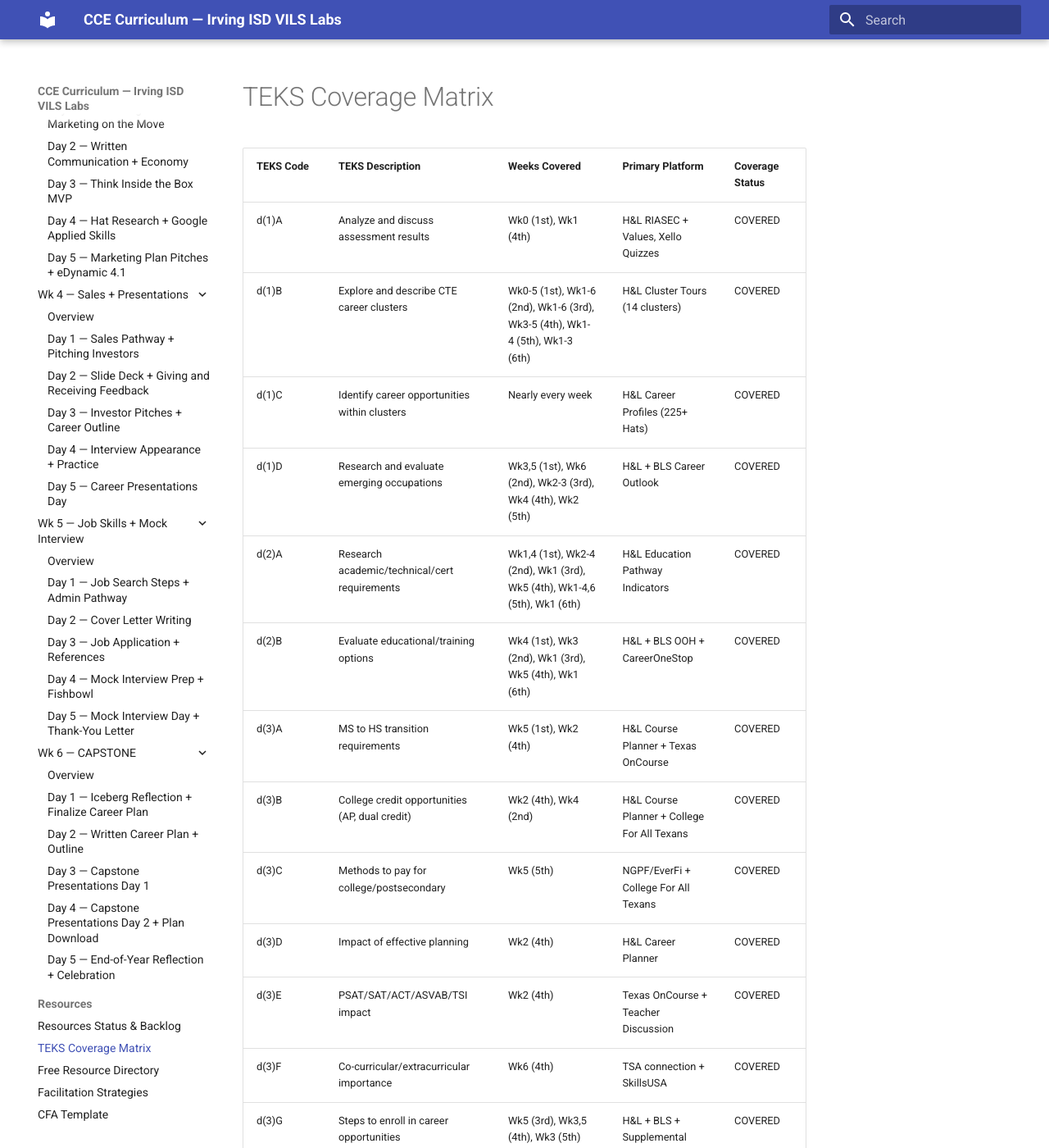
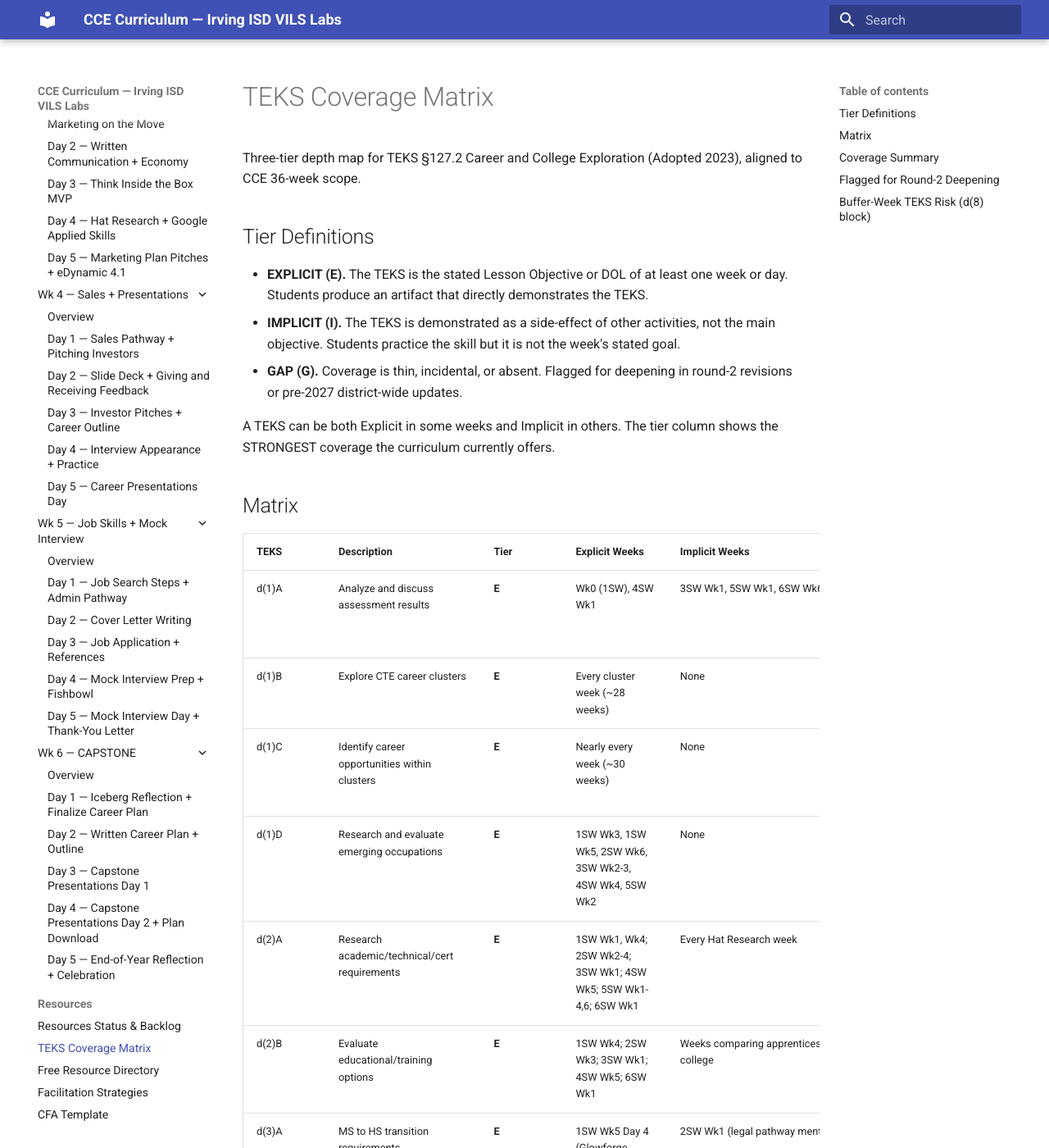
Before and after one commit to elbrielle/cce-curriculum, an MkDocs documentation site: the page built from docs/resources/teks-coverage-matrix.md, in a window 1280 px wide and 1400 px high. Shown: the whole window at 82% size. Built offline with MkDocs 1.6.1 and Material for MkDocs 9.7.7, drawn with Linux system fonts in a browser that asks for light colours; the version menu is left out; some of the changed text lies outside the part shown.

Commit message:
A5: upgrade TEKS coverage matrix from binary to three-tier depth map
- New tier system: Explicit (E) / Implicit (I) / Gap (G). Each TEKS now shows
  explicit weeks (stated objective/DOL), implicit weeks (side-effect coverage),
  and depth notes explaining coverage quality.
- Coverage summary: 33/37 codes Explicit (89%), 4 codes Implicit only
  (d(3)D, d(3)F, d(4)D, d(4)E), 0 hard gaps.
- Round-2 deepening candidates flagged with specific remediation suggestions:
  - d(3)D impact of effective planning: metacognition missing, add 10-min
    framing in 4SW Wk1 or 6SW Wk6
  - d(3)F co-curricular importance: never explicit focus; add admonition to
    4SW Wk1 Day 4 or rewrite 4SW Wk6 Day 3 exit ticket
  - d(4)E community service: single mention; cross-link to Wk0 Building Blocks
- Buffer-week risk called out for d(8)(A)/(B)/(C): all three TEKS depend on
  weeks currently framed as flex/buffer (4SW Wk1, 6SW Wk6). Mitigation
  options listed.

Co-Authored-By: Claude Opus 4.6 <noreply@anthropic.com>

```diff
--- a/docs/resources/teks-coverage-matrix.md
+++ b/docs/resources/teks-coverage-matrix.md
@@ -1,40 +1,70 @@
 # TEKS Coverage Matrix
 
-| TEKS Code | TEKS Description | Weeks Covered | Primary Platform | Coverage Status |
-| --- | --- | --- | --- | --- |
-| d(1)A | Analyze and discuss assessment results | Wk0 (1st), Wk1 (4th) | H&L RIASEC + Values, Xello Quizzes | COVERED |
-| d(1)B | Explore and describe CTE career clusters | Wk0-5 (1st), Wk1-6 (2nd), Wk1-6 (3rd), Wk3-5 (4th), Wk1-4 (5th), Wk1-3 (6th) | H&L Cluster Tours (14 clusters) | COVERED |
-| d(1)C | Identify career opportunities within clusters | Nearly every week | H&L Career Profiles (225+ Hats) | COVERED |
-| d(1)D | Research and evaluate emerging occupations | Wk3,5 (1st), Wk6 (2nd), Wk2-3 (3rd), Wk4 (4th), Wk2 (5th) | H&L + BLS Career Outlook | COVERED |
-| d(2)A | Research academic/technical/cert requirements | Wk1,4 (1st), Wk2-4 (2nd), Wk1 (3rd), Wk5 (4th), Wk1-4,6 (5th), Wk1 (6th) | H&L Education Pathway Indicators | COVERED |
-| d(2)B | Evaluate educational/training options | Wk4 (1st), Wk3 (2nd), Wk1 (3rd), Wk5 (4th), Wk1 (6th) | H&L + BLS OOH + CareerOneStop | COVERED |
-| d(3)A | MS to HS transition requirements | Wk5 (1st), Wk2 (4th) | H&L Course Planner + Texas OnCourse | COVERED |
-| d(3)B | College credit opportunities (AP, dual credit) | Wk2 (4th), Wk4 (2nd) | H&L Course Planner + College For All Texans | COVERED |
-| d(3)C | Methods to pay for college/postsecondary | Wk5 (5th) | NGPF/EverFi + College For All Texans | COVERED |
-| d(3)D | Impact of effective planning | Wk2 (4th) | H&L Career Planner | COVERED |
-| d(3)E | PSAT/SAT/ACT/ASVAB/TSI impact | Wk2 (4th) | Texas OnCourse + Teacher Discussion | COVERED |
-| d(3)F | Co-curricular/extracurricular importance | Wk6 (4th) | TSA connection + SkillsUSA | COVERED |
-| d(3)G | Steps to enroll in career opportunities | Wk5 (3rd), Wk3,5 (4th), Wk3 (5th) | H&L + BLS + Supplemental | COVERED |
-| d(3)H | Professional associations | Wk1 (2nd), Wk3,6 (4th - 5th) | H&L + Supplemental research | COVERED |
-| d(3)I | Entrepreneurship | Wk1 (2nd), Wk4-6 (3rd), Wk6 (5th), Wk3 (6th) | H&L + BizKids + JA | COVERED |
-| d(4)A | Time management and goal-setting | Wk5 (2nd), Wk3 (4th) | H&L PowerSkills + eDynamic 2.2 | COVERED |
-| d(4)B | Transferable skills | Wk3-4 (1st), Wk5 (2nd), Wk6 (4th), Wk4 (6th) | H&L PowerSkills | COVERED |
-| d(4)C | Oral professional presentations | Wk4,6 (6th) | Student presentations | COVERED |
-| d(4)D | Apply core academic skills | Embedded throughout | All platforms | COVERED |
-| d(4)E | Community service and volunteerism | Wk1 (6th) | Education cluster + Supplemental | COVERED |
-| d(4)F | Work ethic, integrity, dedication, perseverance | Wk5 (1st), Wk2 (2nd), Wk5 (2nd), Wk6 (3rd), Wk6 (4th) | H&L PowerSkills + Scenarios | COVERED |
-| d(5)A | Analyze labor market trends | Wk2 (1st), Wk6 (2nd), Wk4 (4th), Wk4-6 (5th) | H&L Localized Data + BLS | COVERED |
-| d(5)B | Classify high-skill/wage/demand occupations | Wk4 (2nd), Wk4 (4th), Wk3-4 (5th) | H&L + BLS OOH | COVERED |
-| d(5)C | Effects of changing trends on career choices | Wk3 (3rd), Wk3 (6th) | H&L + Supplemental | COVERED |
-| d(5)D | Prepare a personal budget | Wk6 (3rd), Wk5 (5th) | H&L MoneySkills + NGPF/EverFi | COVERED |
-| d(5)E | Compare salaries of 3+ careers | Wk2 (1st), Wk3 (2nd), Wk4 (3rd), Wk5 (4th), Wk1,5 (5th) | H&L Localized Salary Data | COVERED |
-| d(6)A | Steps of an effective job search | Wk2,5 (6th) | CareerOneStop + eDynamic 8.2 | COVERED |
-| d(6)B | Appropriate appearance for interview | Wk4-5 (6th) | Supplemental + Practice | COVERED |
-| d(6)C | Participate in a mock interview | Wk5 (6th) | Teacher-facilitated + CareerOneStop | COVERED |
-| d(7)A | Write a resume | Wk2 (6th) | Xello + CareerOneStop Resume Guide | COVERED |
-| d(7)B | Write business correspondence (cover letter, thank you) | Wk5 (6th) | Supplemental + eDynamic 8.2 | COVERED |
-| d(7)C | Complete sample job applications | Wk5 (6th) | CareerOneStop Practice Application | COVERED |
-| d(7)D | Protocol for selecting/using references | Wk5 (6th) | Supplemental + class discussion | COVERED |
-| d(8)A | Select a career pathway | Wk1 (4th), Wk6 (6th) | H&L Career Planner | COVERED |
-| d(8)B | Document HS courses and postsecondary requirements | Wk1-2 (4th), Wk6 (6th) | H&L District Course Planner | COVERED |
-| d(8)C | Write a plan for starting career | Wk2 (4th), Wk6 (6th) | H&L Downloadable Career Plan | COVERED |
+Three-tier depth map for TEKS §127.2 Career and College Exploration (Adopted 2023), aligned to CCE 36-week scope.
+
+## Tier Definitions
+
+- **EXPLICIT (E).** The TEKS is the stated Lesson Objective or DOL of at least one week or day. Students produce an artifact that directly demonstrates the TEKS.
+- **IMPLICIT (I).** The TEKS is demonstrated as a side-effect of other activities, not the main objective. Students practice the skill but it is not the week's stated goal.
+- **GAP (G).** Coverage is thin, incidental, or absent. Flagged for deepening in round-2 revisions or pre-2027 district-wide updates.
+
+A TEKS can be both Explicit in some weeks and Implicit in others. The tier column shows the STRONGEST coverage the curriculum currently offers.
+
+## Matrix
+
+| TEKS | Description | Tier | Explicit Weeks | Implicit Weeks | Depth Notes |
+|---|---|---|---|---|---|
+| d(1)A | Analyze and discuss assessment results | **E** | Wk0 (1SW), 4SW Wk1 | 3SW Wk1, 5SW Wk1, 6SW Wk6 | Wk0 is the seeding week; 4SW Wk1 is the explicit mid-year reconciliation |
+| d(1)B | Explore CTE career clusters | **E** | Every cluster week (~28 weeks) | None | H&L 14 clusters + Irving ISD 6 campuses |
+| d(1)C | Identify career opportunities within clusters | **E** | Nearly every week (~30 weeks) | None | Hat Research template is the primary evidence artifact |
+| d(1)D | Research and evaluate emerging occupations | **E** | 1SW Wk3, 1SW Wk5, 2SW Wk6, 3SW Wk2-3, 4SW Wk4, 5SW Wk2 | None | "Emerging" explicitly in the exit ticket and activity |
+| d(2)A | Research academic/technical/cert requirements | **E** | 1SW Wk1, Wk4; 2SW Wk2-4; 3SW Wk1; 4SW Wk5; 5SW Wk1-4,6; 6SW Wk1 | Every Hat Research week | Hat Research template demands education/cert citations |
+| d(2)B | Evaluate educational/training options | **E** | 1SW Wk4; 2SW Wk3; 3SW Wk1; 4SW Wk5; 6SW Wk1 | Weeks comparing apprenticeship vs. college | Typically paired with d(3)G |
+| d(3)A | MS to HS transition requirements | **E** | 1SW Wk5 Day 4 (Glowforge logo); 4SW Wk2 Day 4 | 2SW Wk1 (legal pathway mention) | Explicit artifact: Course Plan |
+| d(3)B | College credit opportunities (AP, dual credit) | **E** | 4SW Wk2 Day 3 | 2SW Wk4 (Medical Billing pathway) | Thin but specific. Consider deepening in 2027 if AP/dual credit landscape shifts |
+| d(3)C | Methods to pay for college/postsecondary | **E** | 5SW Wk5 Day 4 (FAFSA, scholarships, grants, work-study) | None | Single week covers this. Adequate for 7th grade; will be revisited in 8th-9th |
+| d(3)D | Impact of effective planning | **I** | 4SW Wk2 (implied in Career Plan building) | 2SW Wk5 SMART goals, 6SW Wk6 Capstone | **GAP candidate.** Not explicitly taught as impact of planning. Covered by artifact existence, not by explicit metacognition |
+| d(3)E | PSAT/SAT/ACT/ASVAB/TSI impact | **E** | 4SW Wk2 Day 1, 5SW Wk2 Day 2 | None | Two weeks, both with explicit content. Adequate; revisit in 2027 if test landscape changes |
+| d(3)F | Co-curricular/extracurricular importance | **I** | None | 4SW Wk6 Day 3 (SkillsUSA, TSA), 6SW Wk1 Day 4 (community service) | **GAP.** No week's explicit objective names co-curricular importance. Consider adding to 4SW Wk1 Career Plan as explicit support-system requirement |
+| d(3)G | Steps to enroll in career opportunities | **E** | 3SW Wk5 Day 3 (TDLR), 4SW Wk3 Day 2 (military/civilian pilot), Wk5 Day 2 (apprenticeship), 5SW Wk3 Day 2 (apprenticeship) | None | Strong coverage across multiple pathways |
+| d(3)H | Professional associations | **E** | 2SW Wk1 Day 5, 4SW Wk1 Day 4, 4SW Wk6 Day 3, 5SW Wk3 Day 2 | Every week citing SkillsUSA/HOSA/FCCLA/TSA/FBLA/FFA | H&L pathway → association mapping supports this |
+| d(3)I | Entrepreneurship | **E** | 2SW Wk1 Day 2 (implied); 3SW Wk4-6; 5SW Wk6; 6SW Wk3 | Every week mentioning small business | Strong explicit coverage in 3SW Wk6 full week |
+| d(4)A | Time management and goal-setting | **E** | 2SW Wk5 Day 3 (SMART goals), 4SW Wk3 Day 4-5 | Every capstone/deliverable week | |
+| d(4)B | Transferable skills | **E** | 1SW Wk3 Day 1, Wk4 Day 4; 2SW Wk5; 4SW Wk6 Day 2; 6SW Wk4 | Every Hat Research week | Explicit "transferable skills" language in multiple exit tickets |
+| d(4)C | Oral professional presentations | **E** | 6SW Wk4 Day 5, Wk6 Days 3-4 (Capstone) | 3SW Wk6 Day 4 pitch, 5SW Wk3 Day 4 Power Pitch | |
+| d(4)D | Apply core academic skills | **I** | None | Embedded in every week (math in budget, writing in reflections, reading in H&L) | By design implicit; not a gap. Reading/writing/math every week |
+| d(4)E | Community service and volunteerism | **I** | 6SW Wk1 Day 4 (named) | 2SW Wk1 legal service, 4SW Wk6 STEM programs | **GAP candidate.** One explicit mention. Consider deepening if teachers flag that students lack volunteer-connection language |
+| d(4)F | Work ethic, integrity, dedication, perseverance | **E** | 1SW Wk5 Day 3 (integrity), 2SW Wk2 Day 4, 2SW Wk5; 3SW Wk6 Day 4; 4SW Wk6 Days 1, 4 | None | Strong explicit coverage across all six blocks |
+| d(5)A | Analyze labor market trends | **E** | 1SW Wk2 Day 3; 2SW Wk6; 4SW Wk4; 5SW Wk4-6 | None | |
+| d(5)B | Classify high-skill/wage/demand occupations | **E** | 2SW Wk4 Day 2; 4SW Wk4 Day 2; 5SW Wk3 Day 3, Wk4 Day 3 | Every week citing BLS data | |
+| d(5)C | Effects of changing trends on career choices | **E** | 3SW Wk3 Day 4 (societal trends), 6SW Wk3 Day 2 (economy) | Every emerging-careers week | |
+| d(5)D | Prepare a personal budget | **E** | 3SW Wk6 Day 5, 5SW Wk5 (full week) | None | 5SW Wk5 is the anchor week |
+| d(5)E | Compare salaries of 3+ careers | **E** | 1SW Wk2 Day 3; 2SW Wk3 Day 2; 3SW Wk4 Day 2; 4SW Wk5 Day 3; 5SW Wk1 Day 2, Wk5 Days 3, 5 | None | |
+| d(6)A | Steps of an effective job search | **E** | 6SW Wk1 Day 3 (4-step version), Wk5 Day 1 (7-step version) | 3SW Wk5 Day 2 (mock interview prep) | Two versions in the workbook (4-step and 7-step); both taught |
+| d(6)B | Appropriate appearance for interview | **E** | 6SW Wk4 Day 4, Wk5 Day 3 | None | |
+| d(6)C | Participate in a mock interview | **E** | 6SW Wk5 Day 4 | 3SW Wk5 Day 2 (cosmetology mock interview) | |
+| d(7)A | Write a resume | **E** | 6SW Wk2 Days 2-3 | None | |
+| d(7)B | Write business correspondence (cover letter, thank you) | **E** | 6SW Wk5 Days 2, 5 | 3SW Wk5 Day 2 (thank-you email) | |
+| d(7)C | Complete sample job applications | **E** | 6SW Wk5 (via CareerOneStop Practice Application) | 1SW Wk3 Day 3 (H&L Future Work Inc.) | |
+| d(7)D | Protocol for selecting/using references | **E** | 6SW Wk5 Day 3, 1SW Wk1 Day 3 | None | |
+| d(8)A | Select a career pathway | **E** | 4SW Wk1 Day 2 (Iceberg + first selection), 6SW Wk6 (final) | None | **Buffer-week risk** per PLANNING §6. Both weeks are buffer-framed. If teacher cuts both buffers, d(8)(A) is uncovered. Mitigation: the Climber Profile pathway selection happens in 4SW Wk1 Day 2 regardless of buffer framing |
+| d(8)B | Document HS courses and postsecondary requirements | **E** | 4SW Wk2 (full week), 6SW Wk6 Day 2 | None | Same buffer-week risk as d(8)A |
+| d(8)C | Write a plan for starting career | **E** | 4SW Wk2 Day 5, 6SW Wk6 Days 2, 4 | None | Same buffer-week risk as d(8)A. Capstone is the definitive artifact |
+
+## Coverage Summary
+
+- **Explicit:** 33 of 37 TEKS codes (89%)
+- **Implicit only:** 4 codes: d(3)D, d(3)F, d(4)D, d(4)E
+- **Hard gaps (no coverage):** 0
+
+## Flagged for Round-2 Deepening
+
+These codes are covered but thinly. Consider deepening during round-2 revisions if teacher feedback surfaces student weakness:
+
+- **d(3)D (Impact of effective planning).** Students build Career Plans but the metacognition about WHY planning matters is not explicitly taught. Consider a 10-min framing activity in 4SW Wk1 or 6SW Wk6 where students articulate the cost of NOT planning.
+- **d(3)F (Co-curricular/extracurricular importance).** Mentioned across multiple weeks but never the explicit focus. Consider a 4SW Wk1 Day 4 admonition: "Every pathway has a student organization. Joining it doubles your career-exploration speed." Or convert 4SW Wk6 Day 3 exit ticket to require a specific extracurricular plan.
+- **d(4)E (Community service and volunteerism).** Single explicit mention in 6SW Wk1 Day 4. Consider cross-linking to Building Blocks in Wk0 Day 3 (volunteering IS a Building Block) and adding to 4SW Wk6 transferable-skills work.
+
+## Buffer-Week TEKS Risk (d(8) block)
+
+Per PLANNING §6: every d(8) week (4SW Wk1, 6SW Wk6) is framed as a flex/buffer week. If a teacher cuts both buffers entirely, d(8)(A), d(8)(B), and d(8)(C) are uncovered. The Climber Profile pathway selection (4SW Wk1 Day 2) happens regardless of buffer framing, which protects d(8)(A). But d(8)(B) (HS course documentation) and d(8)(C) (career plan) depend on the Career Plan being completed. Mitigation options: (1) make 6SW Wk6 non-buffer-framed; (2) move Career Plan documentation to a non-buffer week; (3) add a d(8) backup admonition naming the minimum artifact required regardless of buffer use.
```
